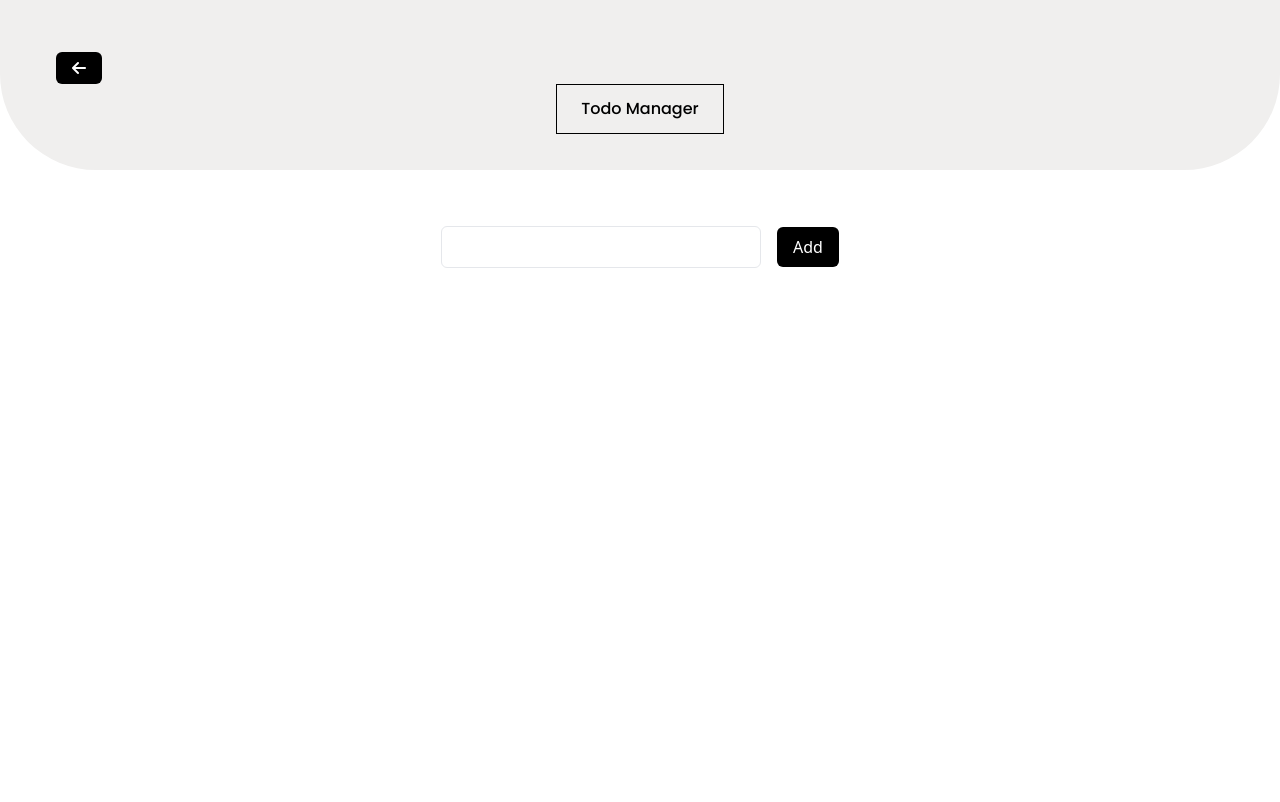
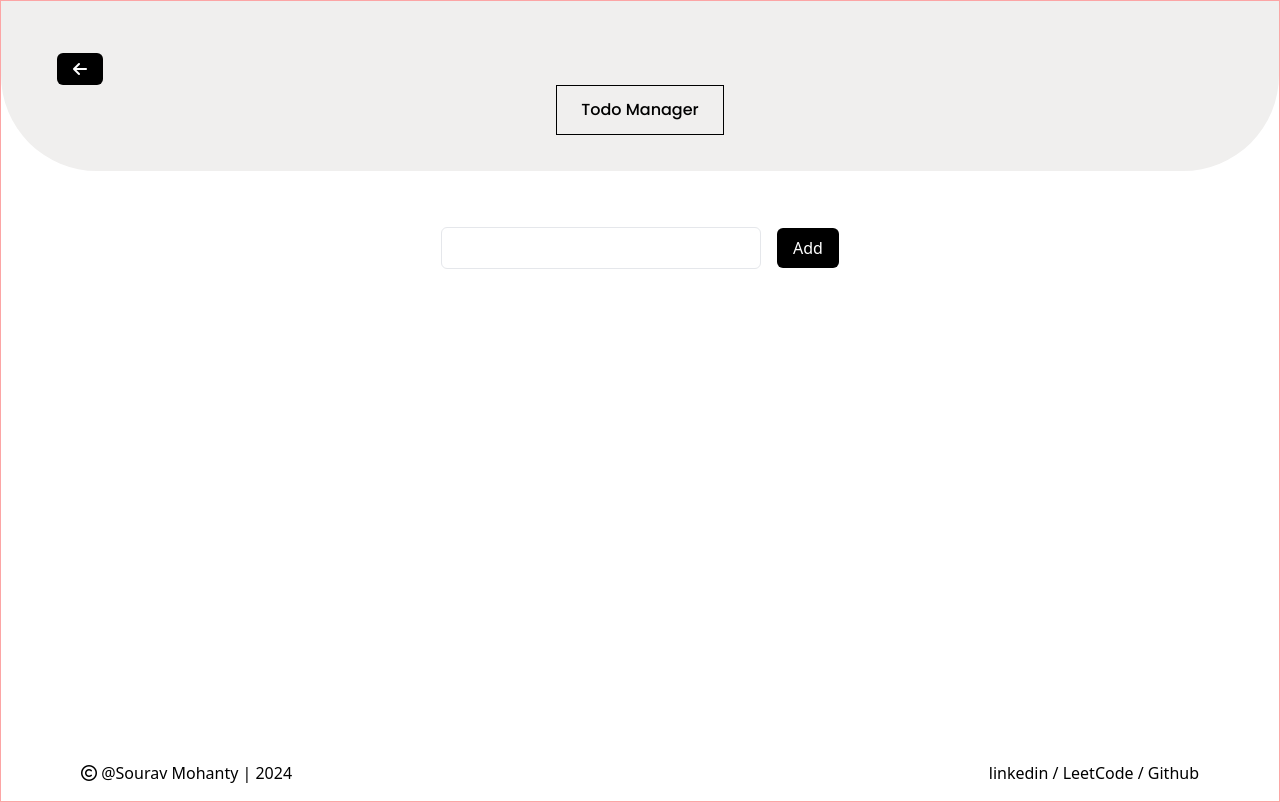
Before and after one commit to Sourav0010/MyReactWebsite, a React (Vite) app: page /projects/todo-list in a window 1280 px wide. Built offline with nearby package versions, Linux system fonts and the light colour scheme.

Commit message:
OverFlow On Todo Fixed

```diff
--- a/index.html
+++ b/index.html
@@ -12,8 +12,8 @@
     crossorigin="anonymous" referrerpolicy="no-referrer" />
 </head>
 
-<body class="h-screen dark:bg-slate-900">
-  <div class="overflow-hidden" id="root"></div>
+<body class="min-h-screen border border-red-300 dark:bg-gray-900">
+  <div class="h-full overflow-x-hidden" id="root"></div>
   <script type="module" src="/src/main.jsx"></script>
 </body>
 
--- a/src/components/TodoList.jsx
+++ b/src/components/TodoList.jsx
@@ -30,9 +30,11 @@ function TodoList() {
     localStorage.setItem('todos',JSON.stringify(todos));
   },[todos])
 
+
+
   return (
-    <TodoProvider value={{todos,addTodo,removeTodo,editTodo,toggleComplete}}>
-      <div className='w-full h-full  flex flex-col   dark:bg-slate-900'>
+    <TodoProvider  value={{todos,addTodo,removeTodo,editTodo,toggleComplete}}>
+      <div className='w-full h-screen  flex flex-col   dark:bg-slate-900'>
           <div className='bg-[#F0EFEE] dark:bg-slate-800 dark:text-white flex flex-col max-sm:p-6 max-sm:text-xs p-9 font-regular rounded-b-[6rem] max-sm:rounded-b-[2rem]'>
           <Link to={'/projects'}>
               <i className="fa-solid fa-arrow-left dark:bg-white dark:text-black bg-black text-white px-4 py-2 rounded-md ml-5 mt-4 cursor-pointer"></i>
@@ -42,10 +44,19 @@ function TodoList() {
           </div>
           </div>
           <TodoForm/>
-          <div className='w-full h-full  mt-4 gap-2 flex flex-col'>
+          <div className='w-full overflow-y-scroll h-full   dark:bg-slate-900  mt-4 gap-2 flex flex-col'>
+
             {todos.map((todo)=><Todo key={todo.id} todo={todo}/>)}
+
+
           </div>
+
+          <div className="flex  items-center flex-wrap-reverse max-sm:text-center justify-between max-sm:justify-center max-sm:gap-2 max-sm:text-sm w-full px-20 mt-9 dark:bg-slate-900 dark:text-white pb-4">
+            <p><i className="fa-regular fa-copyright"></i> @Sourav Mohanty | 2024</p>
+            <p><a href="https://www.linkedin.com/in/sourav-mohanty-link/">linkedin</a> / <a href="https://leetcode.com/u/Sourav010/">LeetCode</a> / <a href="https://github.com/Sourav0010">Github</a></p>
+            </div>
       </div>
+
     </TodoProvider>
   )
 }
--- a/src/components/todos-comp/Todo.jsx
+++ b/src/components/todos-comp/Todo.jsx
@@ -23,13 +23,13 @@ function Todo({todo}) {
   }
 
   return (
-    <div className='w-full flex dark:text-white justify-center'>
+    <div className='w-full max-sm:px-20 flex dark:text-white justify-center'>
             <div className={`items-center justify-center gap-4 ${!editMode?"border-blue-300":"border-red-600"} ${completed?"border-green-400":"border-blue-300"} border p-2 rounded-md w-fit flex flex-row`}>
 
               <input id="default-checkbox" type="checkbox" checked={completed} onChange={toggle}class="w-4 h-4 rounded-md text-slate-700 bg-gray-100 border-gray-300 rounded focus:ring-[#F0EFEE] dark:focus:ring-slate-800 dark:ring-offset-gray-800 focus:ring-2 dark:bg-gray-700 dark:border-gray-600"/>
 
               <input type="text"
-              className={`dark:bg-slate-900 ${completed?"line-through text-gray-400":""} bg-white focus:outline-none w-auto  px-2 py-2  rounded-md ${editMode?'border border-red-600':'border-none'}`}
+              className={`dark:bg-slate-900 ${completed?"line-through text-gray-400":""} bg-white focus:outline-none w-auto  p-2 max-sm:p-1  rounded-md ${editMode?'border border-red-600':'border-none'}`}
               value={todoMsg} disabled={!editMode} onChange={(e)=>setTodoMsg(e.target.value)}/>
 
 
--- a/src/components/todos-comp/TodoForm.jsx
+++ b/src/components/todos-comp/TodoForm.jsx
@@ -18,7 +18,7 @@ function TodoForm() {
     <div className='w-full '>
           <form onSubmit={add}>
             <div className='flex flex-row items-center w-full gap-4 justify-center mt-14'>
-              <input type="text" className='dark:text-white dark:bg-slate-700 dark:border-slate-700 todo-val border  w-[20rem]  px-2 py-2 dark:outline-none  rounded-md'/>
+              <input type="text" className='dark:text-white dark:bg-slate-700 dark:border-slate-700 todo-val border  w-[20rem]  max-sm:w-[15rem] px-2 py-2 dark:outline-none  rounded-md'/>
               <button className='dark:bg-white dark:text-black bg-black text-white px-4 py-2 rounded-md  cursor-pointer'>Add</button>
             </div>
           </form>
```
Also changed, not shown: 5 other files (tests, documents, lock files or other folders).
